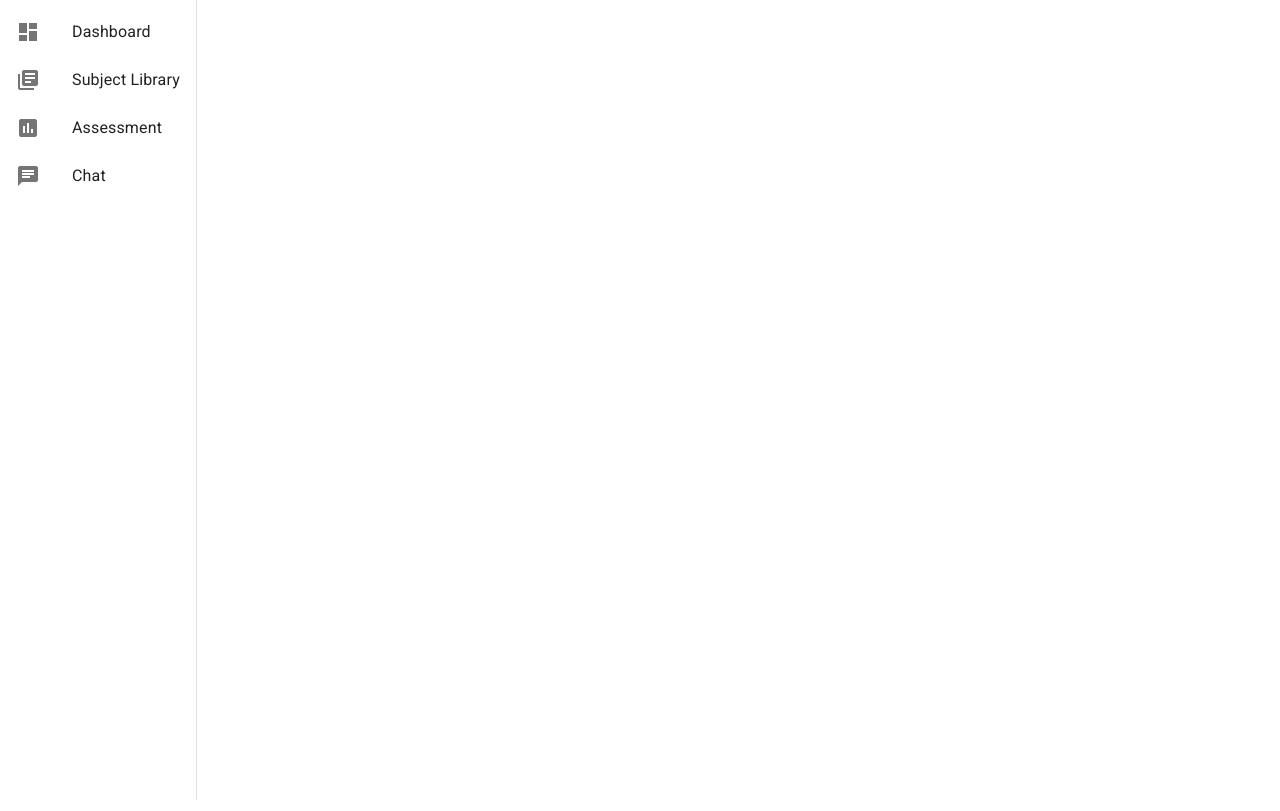
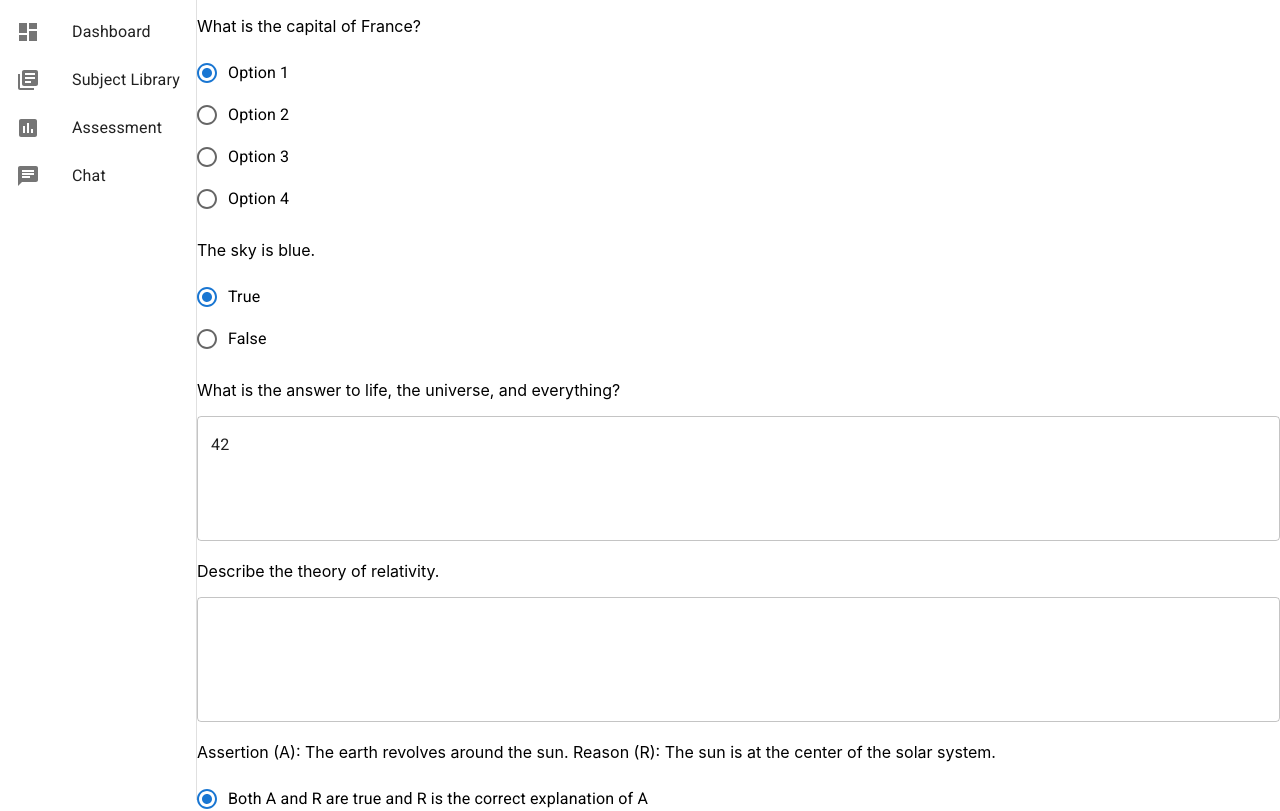
Before and after one commit to Aswin-Pradeep-P/neural-dashboard, a React (Create React App) app: page /assesments in a window 1280 px wide. Shown: the top 811 px of the page. Built offline with nearby package versions, Linux system fonts and the light colour scheme.

Commit message:
Add radio component multiline input and radio button

```diff
--- /dev/null
+++ b/src/components/multiline-input/multilineInput.tsx
@@ -0,0 +1,35 @@
+import React from 'react';
+import TextField from '@mui/material/TextField';
+
+interface MultilineInputProps {
+  label: string;
+  value: string;
+  onChange: (event: React.ChangeEvent<HTMLInputElement>) => void;
+  rows?: number;
+  placeholder?: string;
+  variant?: 'filled' | 'outlined' | 'standard';
+}
+
+const MultilineInput: React.FC<MultilineInputProps> = ({
+  label,
+  value,
+  onChange,
+  rows = 4,
+  placeholder = '',
+  variant = 'outlined',
+}) => {
+  return (
+    <TextField
+      label={label}
+      value={value}
+      onChange={onChange}
+      multiline
+      rows={rows}
+      placeholder={placeholder}
+      variant={variant}
+      fullWidth
+    />
+  );
+};
+
+export default MultilineInput;
--- /dev/null
+++ b/src/components/question-generation/questionGeneration.tsx
@@ -0,0 +1,45 @@
+import React from 'react';
+import RadioButtonGroup from '../radio/radio';
+import MultilineInput from '../multiline-input/multilineInput';
+
+type QuestionType = 'MCQ' | 'True-False' | 'Short-Answer' | 'Essay' | 'Assertion-Reason' | 'Case-Study';
+
+export interface Question {
+  type: QuestionType;
+  weightage: number;
+  answer: string;
+  options?: string[];
+  text: string;
+}
+
+interface QuestionnaireProps {
+  questions: Question[];
+}
+
+const Questionnaire: React.FC<QuestionnaireProps> = ({ questions }) => {
+  return (
+    <div>
+      {questions.map((question, index) => (
+        <div key={index} style={{ marginBottom: '20px' }}>
+          <p>{question.text}</p>
+          {question.type === 'MCQ' || question.type === 'True-False' || question.type === 'Assertion-Reason' ? (
+            <div>
+             <RadioButtonGroup label='' options={question.options!.map((option) => ({
+              value: option,
+              label: option,
+             }))}
+             onChange={(event) => console.log(event.target.value)} selectedValue={question.answer}
+              />
+            </div>
+          ) : (
+            <div>
+              <MultilineInput label="" value={question.answer} onChange={(event) => console.log(event.target.value)} />
+            </div>
+          )}
+        </div>
+      ))}
+    </div>
+  );
+};
+
+export default Questionnaire;
--- /dev/null
+++ b/src/components/radio/radio.tsx
@@ -0,0 +1,38 @@
+import React from 'react';
+import Radio from '@mui/material/Radio';
+import FormControlLabel from '@mui/material/FormControlLabel';
+import RadioGroup from '@mui/material/RadioGroup';
+import FormControl from '@mui/material/FormControl';
+import FormLabel from '@mui/material/FormLabel';
+
+interface RadioOption {
+  value: string;
+  label: string;
+}
+
+interface RadioButtonGroupProps {
+  label: string;
+  options: RadioOption[];
+  selectedValue: string;
+  onChange: (event: React.ChangeEvent<HTMLInputElement>) => void;
+}
+
+const RadioButtonGroup: React.FC<RadioButtonGroupProps> = ({ label, options, selectedValue, onChange }) => {
+  return (
+    <FormControl component="fieldset">
+      <FormLabel component="legend">{label}</FormLabel>
+      <RadioGroup value={selectedValue} onChange={onChange}>
+        {options.map((option) => (
+          <FormControlLabel
+            key={option.value}
+            value={option.value}
+            control={<Radio />}
+            label={option.label}
+          />
+        ))}
+      </RadioGroup>
+    </FormControl>
+  );
+};
+
+export default RadioButtonGroup;
--- /dev/null
+++ b/src/data.ts
@@ -0,0 +1,48 @@
+import { Question } from "./components/question-generation/questionGeneration";
+
+export const mockQuestions: Question[] = [
+  {
+    type: 'MCQ',
+    weightage: 2,
+    answer: 'Option 1',
+    options: ['Option 1', 'Option 2', 'Option 3', 'Option 4'],
+    text: 'What is the capital of France?',
+  },
+  {
+    type: 'True-False',
+    weightage: 1,
+    answer: 'True',
+    options: ['True', 'False'],
+    text: 'The sky is blue.',
+  },
+  {
+    type: 'Short-Answer',
+    weightage: 3,
+    answer: '42',
+    text: 'What is the answer to life, the universe, and everything?',
+  },
+  {
+    type: 'Essay',
+    weightage: 5,
+    answer: '',
+    text: 'Describe the theory of relativity.',
+  },
+  {
+    type: 'Assertion-Reason',
+    weightage: 4,
+    answer: 'Both A and R are true and R is the correct explanation of A',
+    options: [
+      'Both A and R are true and R is the correct explanation of A',
+      'Both A and R are true but R is not the correct explanation of A',
+      'A is true but R is false',
+      'A is false but R is true',
+    ],
+    text: 'Assertion (A): The earth revolves around the sun. Reason (R): The sun is at the center of the solar system.',
+  },
+  {
+    type: 'Case-Study',
+    weightage: 6,
+    answer: '',
+    text: 'Analyze the impact of climate change on polar bear populations.',
+  },
+];
--- a/src/layout/mainLayout.tsx
+++ b/src/layout/mainLayout.tsx
@@ -2,6 +2,8 @@ import {  Route, Routes } from 'react-router-dom';
 
 import Navbar from '../components/navbar/navbar';
 import Dashboard from '../pages/dashboard/dashboard';
+import Questionnaire from '../components/question-generation/questionGeneration';
+import { mockQuestions } from '../data';
 
 import './styles.scss';
 
@@ -13,6 +15,7 @@ function MainLayout() {
       <div className="mainLayout">
         <Routes>
           <Route path="/" element={<Dashboard />} />
+          <Route path="/assesments" element={<Questionnaire questions={mockQuestions} />} />
         </Routes>
       </div>
     </div>
```
